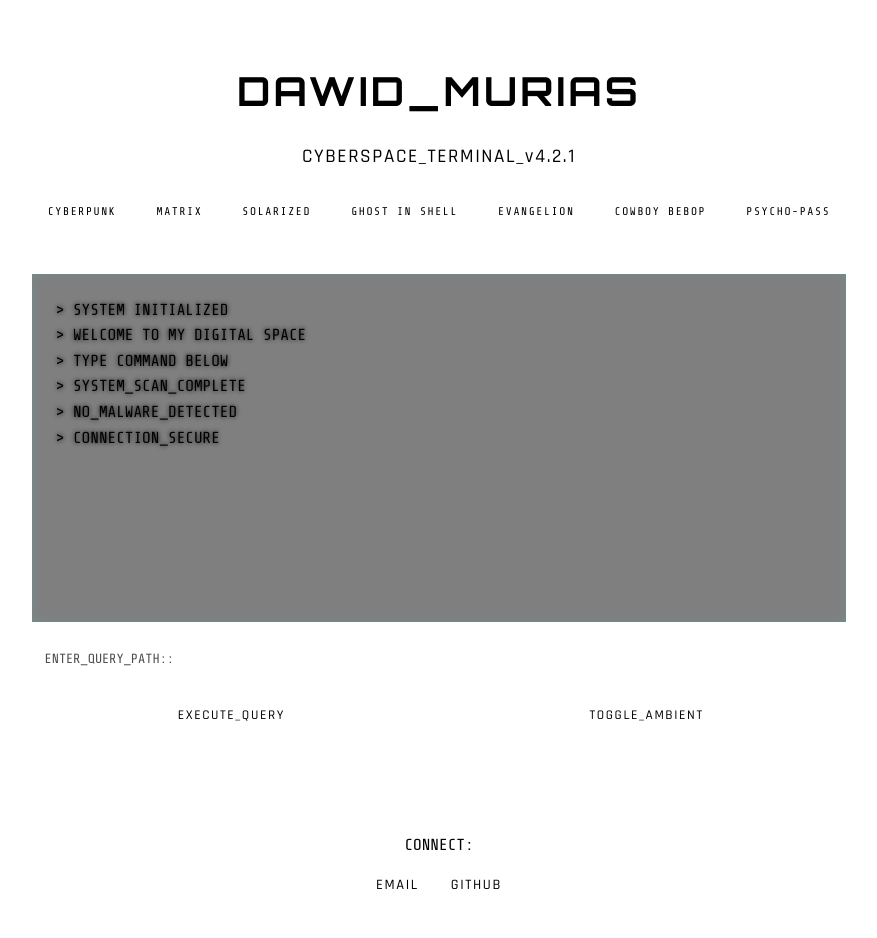
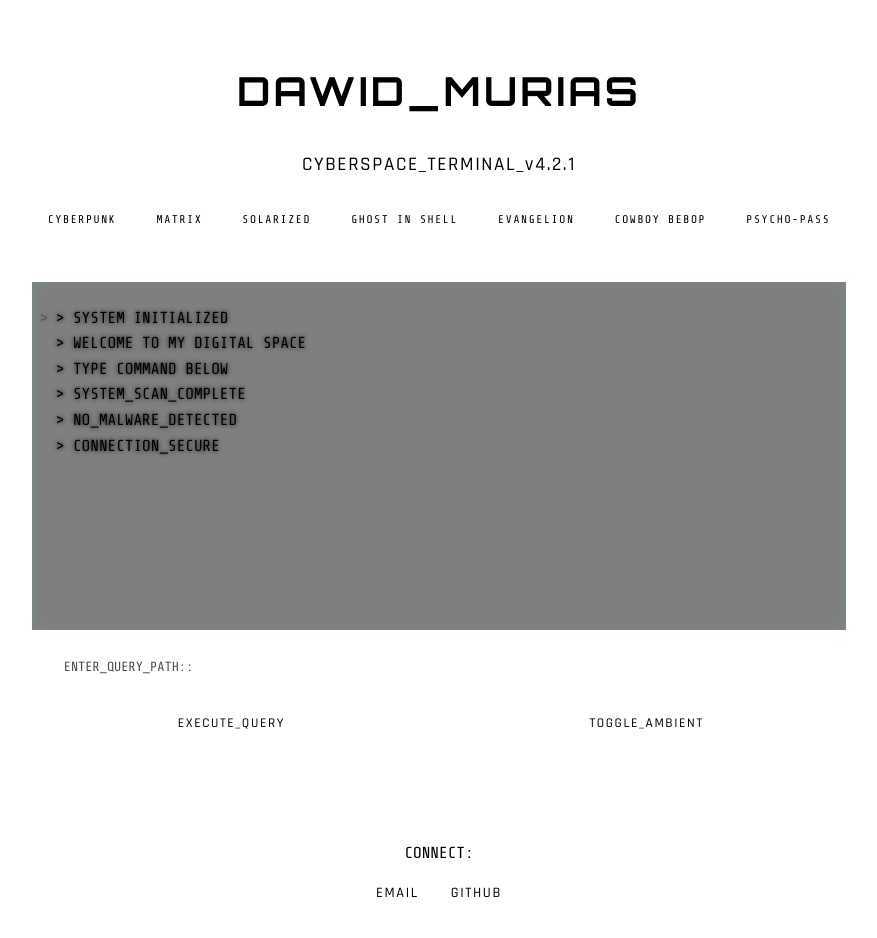
Before and after one commit to Darin0v0/darin0v0.github.io, a PHP site: page / in a window 1280 px wide. Shown: the whole page, without its empty margins (201-1078 px from the left). Before the commit the page ends 889 px from the top, so only its background shows below. Run offline with PHP 8.4, Linux system fonts and the light colour scheme.

Commit message:
Update style.css

```diff
--- a/style.css
+++ b/style.css
@@ -16,6 +16,7 @@ body {
   background-image: var(--bg-pattern);
   display: flex;
   flex-direction: column;
+  overflow-x: hidden;
 }
 
 .cyber-container {
@@ -25,6 +26,8 @@ body {
   flex: 1;
   display: flex;
   flex-direction: column;
+  position: relative;
+  z-index: 1;
 }
 
 /* EFEKTY OGÓLNE */
@@ -75,19 +84,46 @@ body::before {
   border-bottom: 1px solid var(--primary);
   padding-bottom: 1rem;
   text-shadow: var(--glow);
+  position: relative;
+}
+
+.cyber-header::after {
+  content: "";
+  position: absolute;
+  bottom: -1px;
+  left: 0;
+  width: 100%;
+  height: 2px;
+  background: linear-gradient(90deg,
+    transparent,
+    var(--primary),
+    var(--secondary),
+    transparent);
 }
 
 .cyber-title {
   font-family: 'Orbitron', sans-serif;
-  font-size: 2.5rem;
+  font-size: clamp(1.8rem, 5vw, 2.5rem);
   color: var(--primary);
   margin-bottom: 0.5rem;
   letter-spacing: 0.2rem;
+  position: relative;
+  display: inline-block;
+}
+
+.cyber-title::after {
+  content: "";
+  position: absolute;
+  bottom: -5px;
+  left: 0;
+  width: 100%;
+  height: 2px;
+  background: linear-gradient(90deg, var(--primary), var(--secondary));
 }
 
 .cyber-subtitle {
   font-family: 'Rajdhani', sans-serif;
-  font-size: 1.2rem;
+  font-size: clamp(1rem, 3vw, 1.2rem);
   color: var(--secondary);
   letter-spacing: 0.1rem;
 }
@@ -112,6 +148,26 @@ body::before {
   text-transform: uppercase;
   font-size: 0.7rem;
   letter-spacing: 0.1rem;
+  position: relative;
+  overflow: hidden;
+}
+
+.theme-switcher button::before {
+  content: "";
+  position: absolute;
+  top: 0;
+  left: -100%;
+  width: 100%;
+  height: 100%;
+  background: linear-gradient(90deg,
+    transparent,
+    rgba(255,255,255,0.1),
+    transparent);
+  transition: all 0.6s;
+}
+
+.theme-switcher button:hover::before {
+  left: 100%;
 }
 
 .theme-switcher button:hover {
@@ -132,6 +188,16 @@ body::before {
   overflow-y: auto;
   text-shadow: 0 0 5px currentColor;
   box-shadow: inset 0 0 10px rgba(0, 255, 255, 0.1);
+  position: relative;
+}
+
+.terminal::before {
+  content: ">";
+  position: absolute;
+  left: 0.5rem;
+  top: 1.5rem;
+  color: var(--primary);
+  animation: blink 1s infinite;
 }
 
 .terminal::-webkit-scrollbar {
@@ -152,16 +219,27 @@ body::before {
   flex-direction: column;
   gap: 1rem;
   margin-bottom: 2rem;
+  position: relative;
 }
 
 .cyber-input {
   background: transparent;
   border: 1px solid var(--primary);
-  padding: 0.8rem;
+  padding: 0.8rem 0.8rem 0.8rem 2rem;
   color: var(--text-color);
   font-family: 'Share Tech Mono', monospace;
   width: 100%;
   transition: var(--transition-base);
+  position: relative;
+}
+
+.cyber-input::before {
+  content: ">";
+  position: absolute;
+  left: 0.5rem;
+  top: 50%;
+  transform: translateY(-50%);
+  color: var(--primary);
 }
 
 .cyber-input:focus {
@@ -192,6 +270,26 @@ body::before {
   text-transform: uppercase;
   letter-spacing: 0.1rem;
   flex: 1;
+  position: relative;
+  overflow: hidden;
+}
+
+.cyber-button::after {
+  content: "";
+  position: absolute;
+  top: 0;
+  left: -100%;
+  width: 100%;
+  height: 100%;
+  background: linear-gradient(90deg,
+    transparent,
+    rgba(255,255,255,0.1),
+    transparent);
+  transition: all 0.6s;
+}
+
+.cyber-button:hover::after {
+  left: 100%;
 }
 
 .cyber-button:hover {
@@ -249,6 +377,21 @@ body::before {
   border-top: 1px solid var(--primary);
   padding-top: 1rem;
   margin-top: 2rem;
+  position: relative;
+}
+
+.cyber-footer::before {
+  content: "";
+  position: absolute;
+  top: -1px;
+  left: 0;
+  width: 100%;
+  height: 2px;
+  background: linear-gradient(90deg,
+    transparent,
+    var(--primary),
+    var(--secondary),
+    transparent);
 }
 
 .footer-links {
@@ -266,11 +409,27 @@ body::before {
   text-transform: uppercase;
   letter-spacing: 0.1rem;
   font-size: 0.9rem;
+  position: relative;
+}
+
+.cyber-link::after {
+  content: "";
+  position: absolute;
+  bottom: -2px;
+  left: 0;
+  width: 0;
+  height: 1px;
+  background: var(--primary);
+  transition: var(--transition-base);
 }
 
 .cyber-link:hover {
   color: var(--primary);
   text-shadow: var(--glow);
+}
+
+.cyber-link:hover::after {
+  width: 100%;
 }
 
 /* MOTYWY */
```
Also changed, not shown: other parts of style.css (+67 -4 lines).
